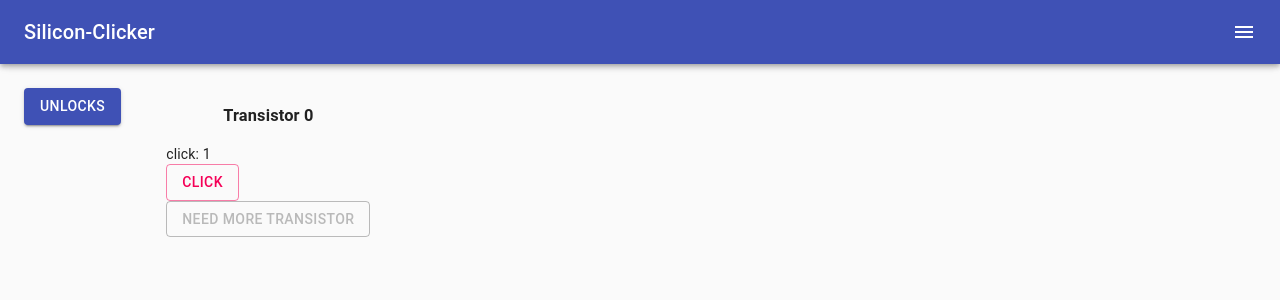
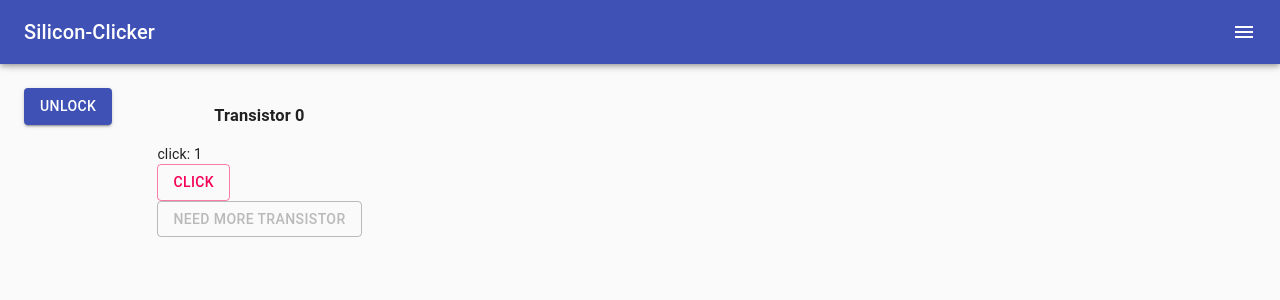
Before and after one commit to JR1994-CA/two, a React (Create React App) app in the folder tsclient/: page / in a window 1280 px wide. Shown: the top 300 px of the page. Built offline with nearby package versions, Linux system fonts and the light colour scheme.

Commit message:
tried to add a tooltip showing the update-didnt work

```diff
--- a/tsclient/src/components/Draw/renderer.tsx
+++ b/tsclient/src/components/Draw/renderer.tsx
@@ -1,5 +1,5 @@
 import Block, {Blocklock} from "../Block";
-import {Grid} from "@material-ui/core";
+import {Grid, Tooltip} from "@material-ui/core";
 import pie from "../../OtherStuff/Init";
 import React, {Component, useState} from "react";
 import Button from '@material-ui/core/Button';
@@ -43,10 +43,11 @@ class Redoer extends Component<any, any> {
                 <Grid>
 
                 <div>
+                    {/*<Tooltip title={`I unlock 42`}  placement="bottom">*/}
                     <Button variant="contained" color="primary" onClick={this.clicks}>
-                        Unlocks
+                        Unlock
                     </Button>
-                    {/*<UnlocksDrawer/>*/}
+                    {/*</Tooltip>*/}
                 </div>
 
                 </Grid>
--- a/tsclient/src/components/Unlocks/Button.tsx
+++ b/tsclient/src/components/Unlocks/Button.tsx
@@ -33,6 +33,7 @@ export function checkUnlocks() {
 
     if (pie.trans.qty >= uOrder[pie.upLvl].trans && pie.boards.qty >= uOrder[pie.upLvl].boards && pie.chips.qty >= uOrder[pie.upLvl].cpus && pie.cpus.qty >= uOrder[pie.upLvl].cpus)
     {
+
         pie.chips.changeQty(-uOrder[pie.upLvl].chips);
         pie.trans.changeQty(-uOrder[pie.upLvl].trans);
         pie.cpus.changeQty(-uOrder[pie.upLvl].cpus);
```
